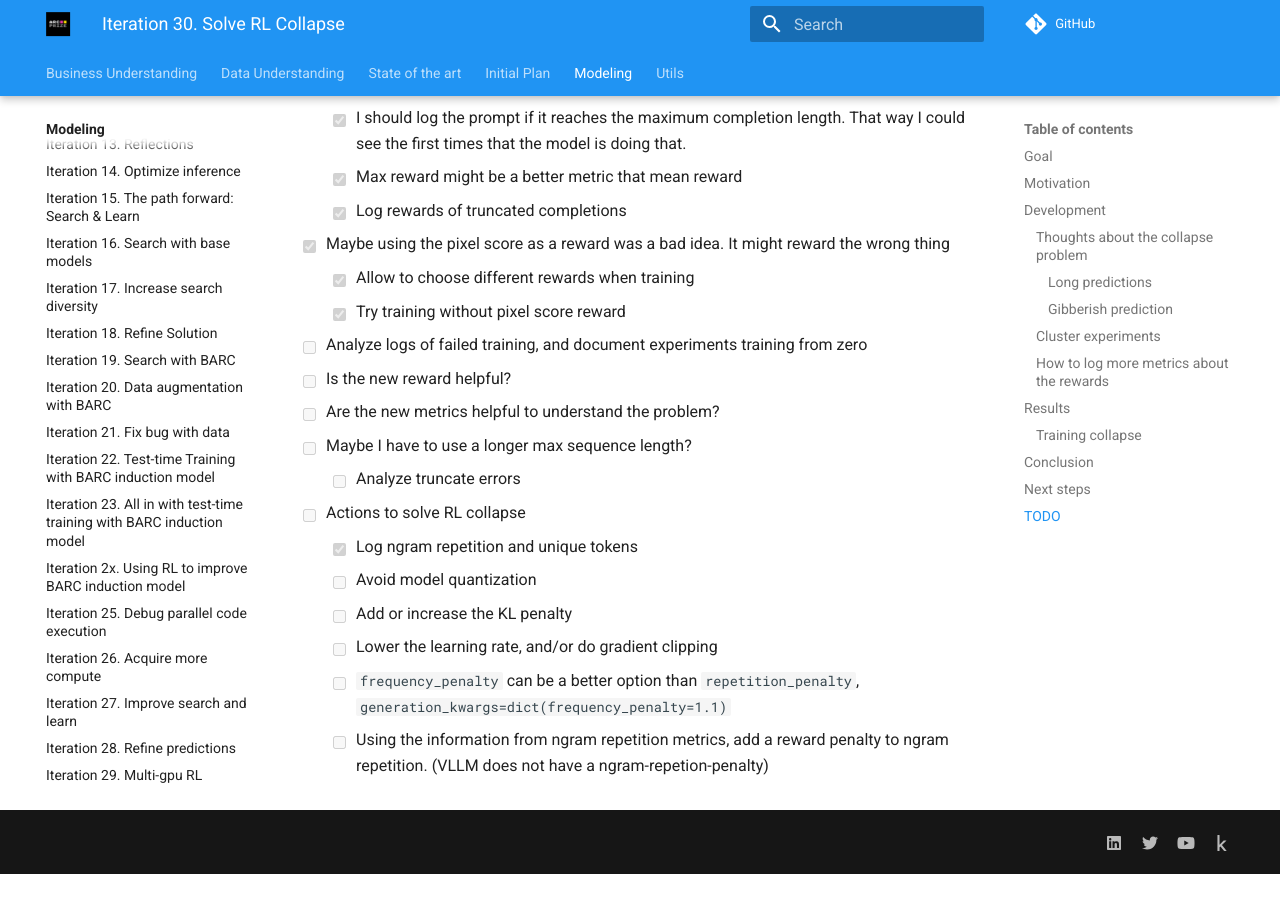
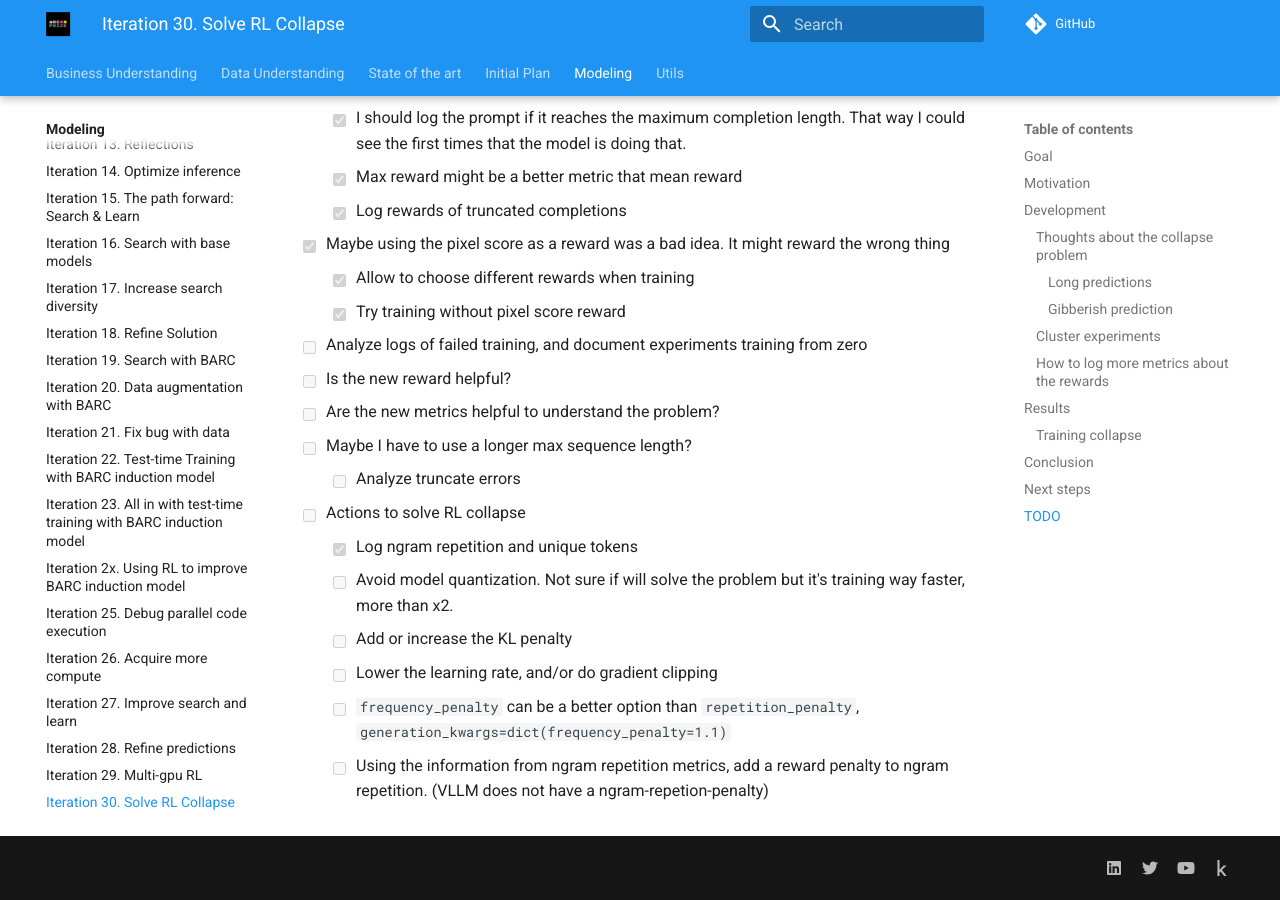
Before and after one commit to ironbar/arc25, an MkDocs documentation site: the page built from docs/modeling/Iteration_30_solve_RL_collapse.md, in a window 1280 px wide and 900 px high, scrolled down 7304 px. Built offline with MkDocs 1.6.1 and Material for MkDocs 9.7.7, drawn with Linux system fonts in a browser that asks for light colours; comment, search, counter and statistics services are not loaded; before the commit the page ends 8178 px from its top, so only the background shows below that.

Commit message:
training without quantization is much faster

```diff
--- a/docs/modeling/Iteration_30_solve_RL_collapse.md
+++ b/docs/modeling/Iteration_30_solve_RL_collapse.md
@@ -317,7 +317,7 @@
   - [ ] Analyze truncate errors
 - [ ] Actions to solve RL collapse
   - [x] Log ngram repetition and unique tokens
-  - [ ] Avoid model quantization
+  - [ ] Avoid model quantization. Not sure if will solve the problem but it's training way faster, more than x2.
   - [ ] Add or increase the KL penalty
   - [ ] Lower the learning rate, and/or do gradient clipping
   - [ ] `frequency_penalty` can be a better option than `repetition_penalty`, `generation_kwargs=dict(frequency_penalty=1.1)`
```
